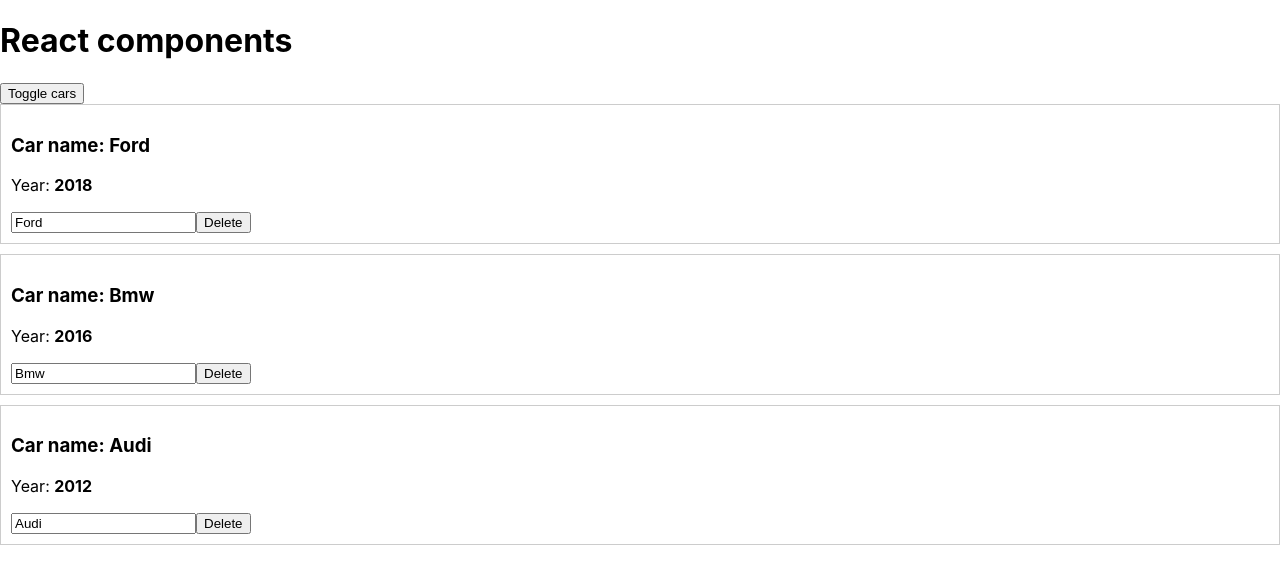
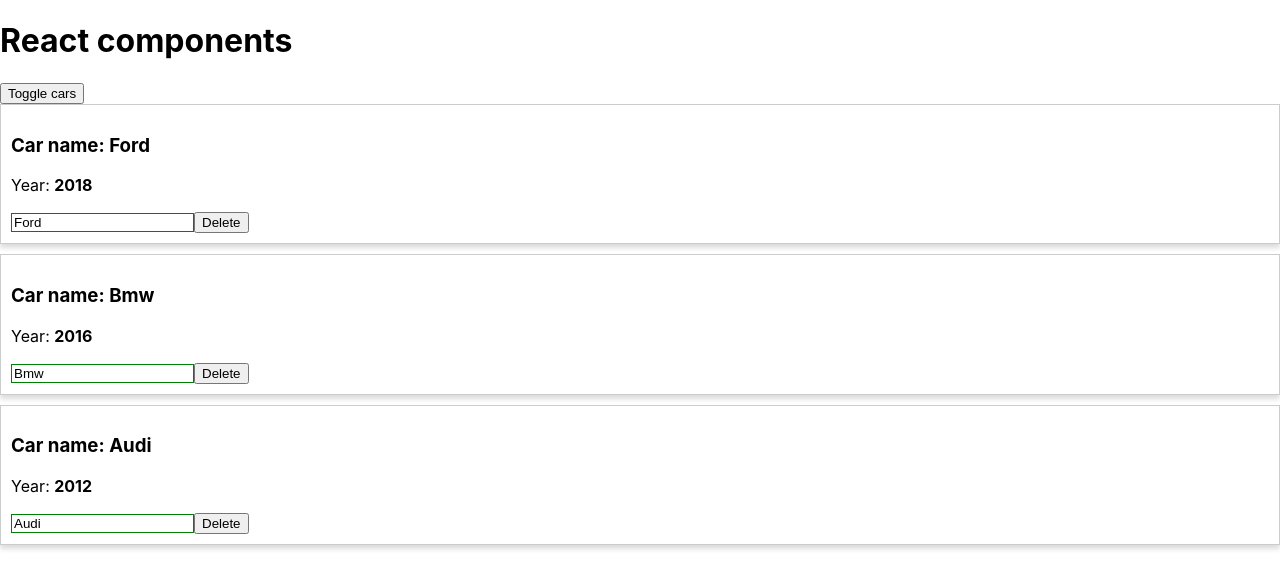
Before and after one commit to gordejka/learnReact, a React (Create React App) app: page / in a window 1280 px wide. Both pictures are taken after a click on the button "Toggle cars". Shown: the top 588 px of the page. Built offline with nearby package versions, Linux system fonts and the light colour scheme.

Commit message:
4.3 - dynamic css classes

```diff
--- /dev/null
+++ b/src/Car/Car.css
@@ -0,0 +1,25 @@
+.car {
+    border: 1px solid #ccc;
+    margin-bottom: 10px;
+    display: block;
+    padding: 10px;
+    box-shadow: 0 4px 5px 0 rgba(0, 0, 0, 0.14);
+}
+.input {}
+
+.input:active, .input:focus{
+    outline: none;
+}
+
+.input.green {
+    border: 1px solid green;
+}
+
+.input.red{
+    border: 1px solid red;
+}
+
+.input.bold{
+    border: 2px solid green;
+    font-weight: bold;
+}
--- a/src/Car/Car.jsx
+++ b/src/Car/Car.jsx
@@ -1,10 +1,29 @@
 import React, { Component } from "react";
+import "./Car.css";
 
-export default props => (
-    <div style={{ border: "1px solid #ccc", marginBottom: "10px",padding:'10px' }}>
-        <h3>Car name: {props.name}</h3>
-        <p>Year: <strong>{props.year}</strong></p>
-        <input type="text" onChange={props.onChangeName} value={props.name}/>
-        <button onClick={props.onDelete}>Delete</button>
-    </div>
-);
+export default props => {
+    const inputClasses = ["input"];
+    if(props.name !== ''){
+        inputClasses.push('green');
+    }else{
+        inputClasses.push('red');
+    }
+    if(props.name.length > 4){
+        inputClasses.push('bold');
+    }
+    return (
+        <div className="car">
+            <h3>Car name: {props.name}</h3>
+            <p>
+                Year: <strong>{props.year}</strong>
+            </p>
+            <input
+                className={inputClasses.join(" ")}
+                type="text"
+                onChange={props.onChangeName}
+                value={props.name}
+            />
+            <button onClick={props.onDelete}>Delete</button>
+        </div>
+    );
+};
```
